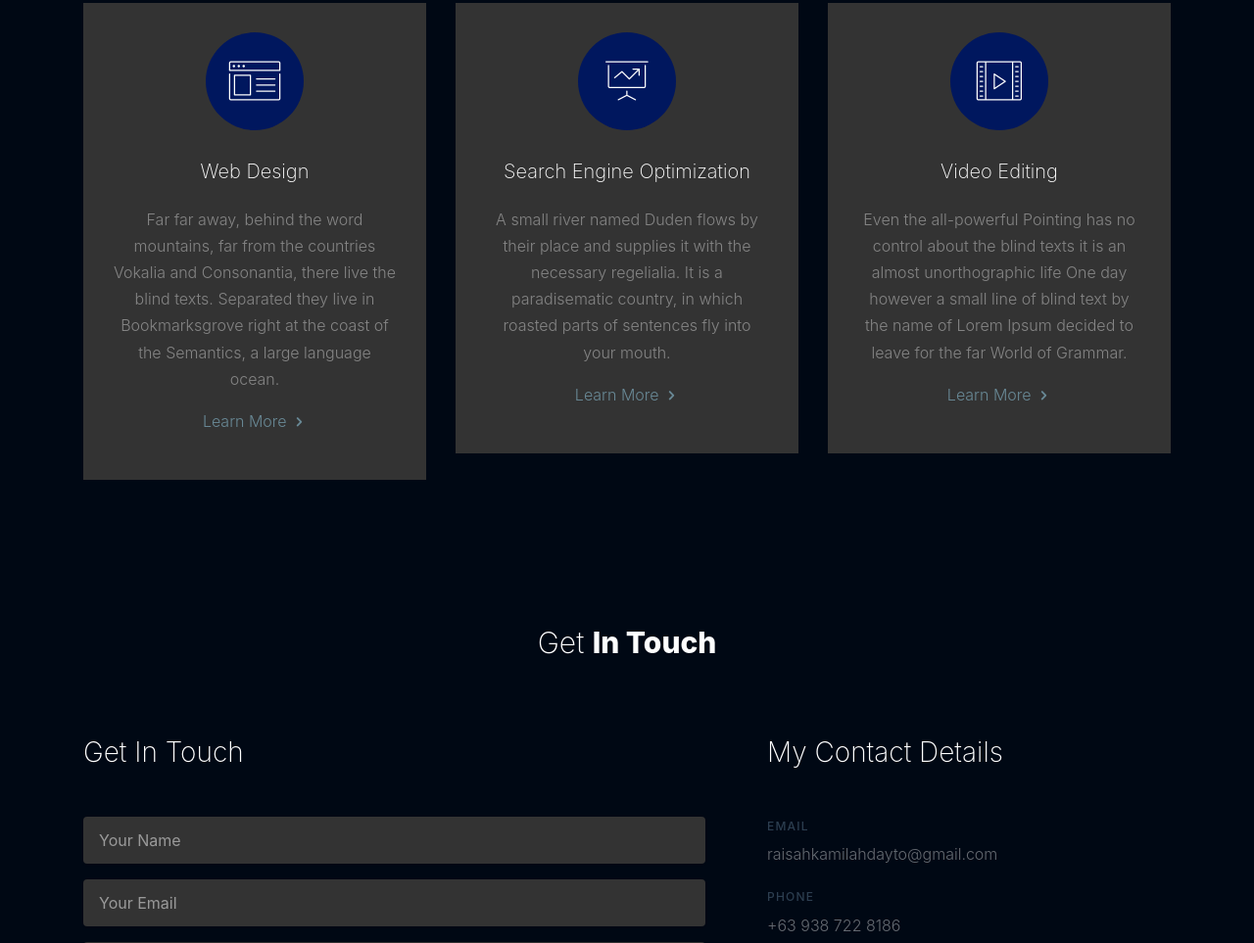
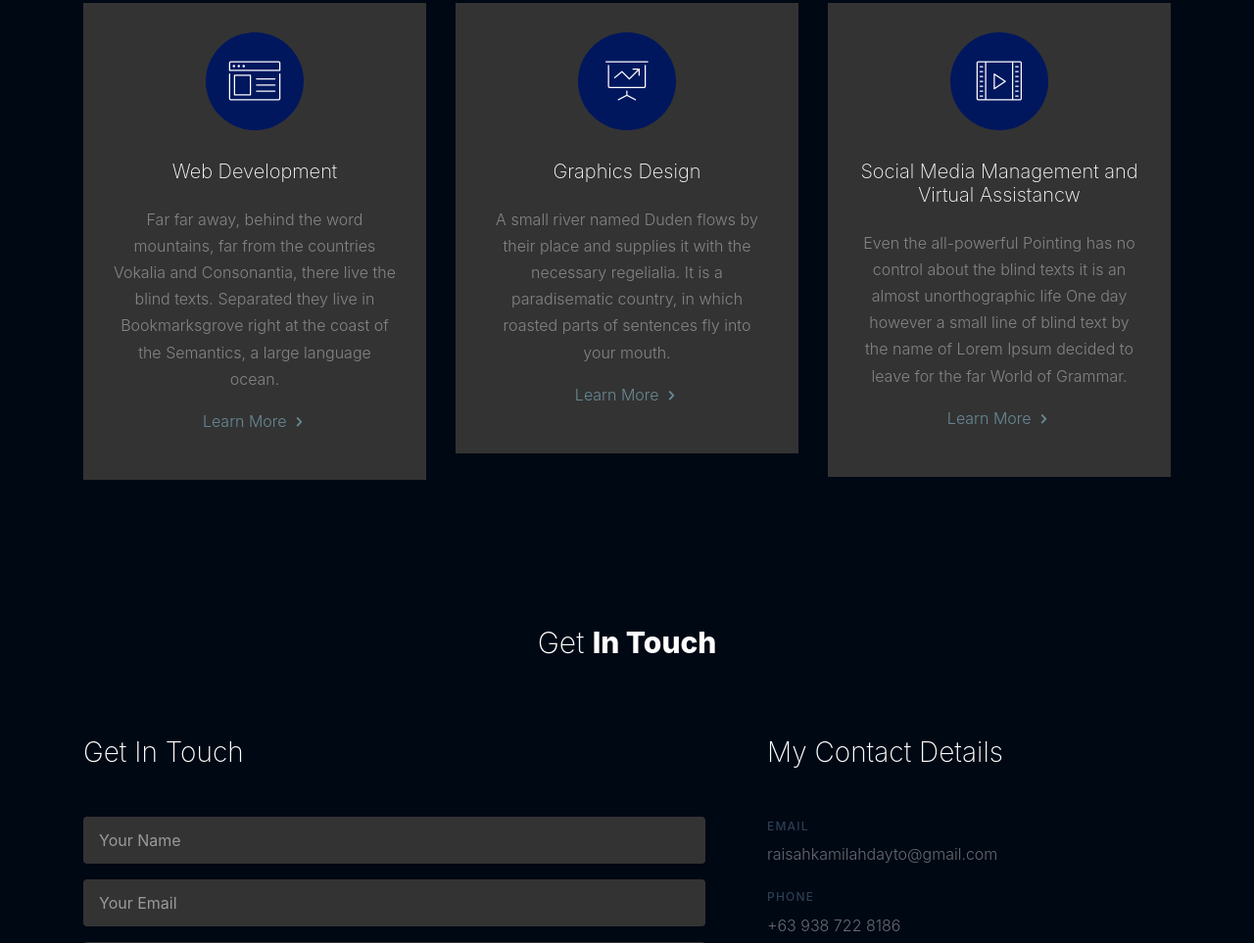
Before and after one commit to raisahdayto/raisah_portfolio, a plain HTML site: page index.html in a window 1280 px wide. Shown: the part 3028-3991 px from the top of the page at 98% size. Drawn offline with nearby package versions, Linux system fonts and the light colour scheme; files whose address does not match are found by name.

Commit message:
Update index.html

```diff
--- a/index.html
+++ b/index.html
@@ -578,7 +578,7 @@
 						<span class="icon">
 							<span class="icon-browser2"></span>
 						</span>
-						<h3 class="mb-4">Web Design</h3>
+						<h3 class="mb-4">Web Development</h3>
 						<p>Far far away, behind the word mountains, far from the countries Vokalia and Consonantia,
 							there live the blind texts. Separated they live in Bookmarksgrove right at the coast of the
 							Semantics, a large language ocean.</p>
@@ -590,7 +590,7 @@
 						<span class="icon">
 							<span class="icon-presentation"></span>
 						</span>
-						<h3 class="mb-4">Search Engine Optimization</h3>
+						<h3 class="mb-4">Graphics Design</h3>
 						<p>A small river named Duden flows by their place and supplies it with the necessary regelialia.
 							It is a paradisematic country, in which roasted parts of sentences fly into your mouth.</p>
 						<p><a href="#" class="site-link">Learn More <i class="icon-chevron-right"></i></a></p>
@@ -601,7 +601,7 @@
 						<span class="icon">
 							<span class="icon-video2"></span>
 						</span>
-						<h3 class="mb-4">Video Editing</h3>
+						<h3 class="mb-4">Social Media Management and Virtual Assistancw</h3>
 						<p>Even the all-powerful Pointing has no control about the blind texts it is an almost
 							unorthographic life One day however a small line of blind text by the name of Lorem Ipsum
 							decided to leave for the far World of Grammar.</p>
```
